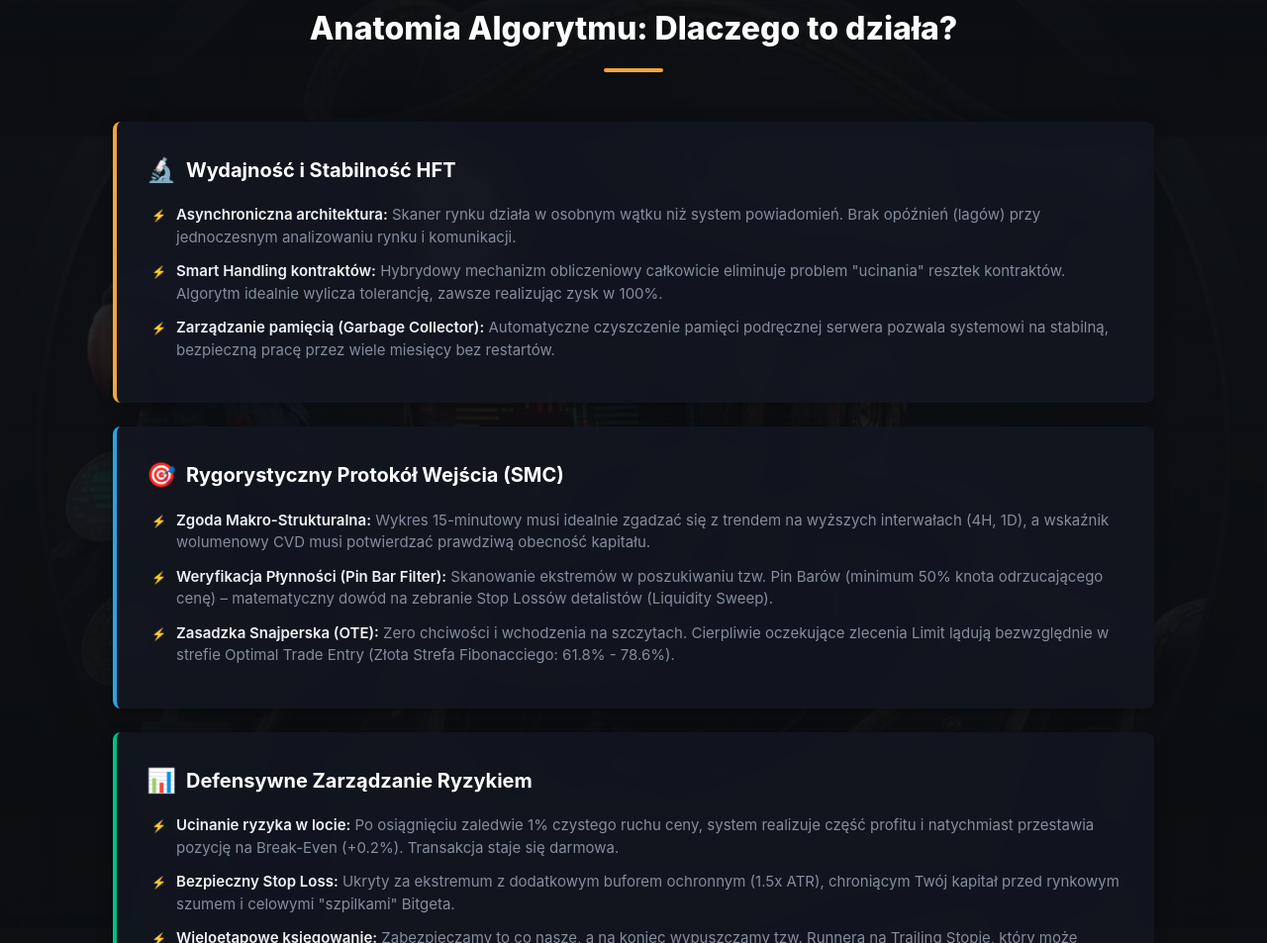
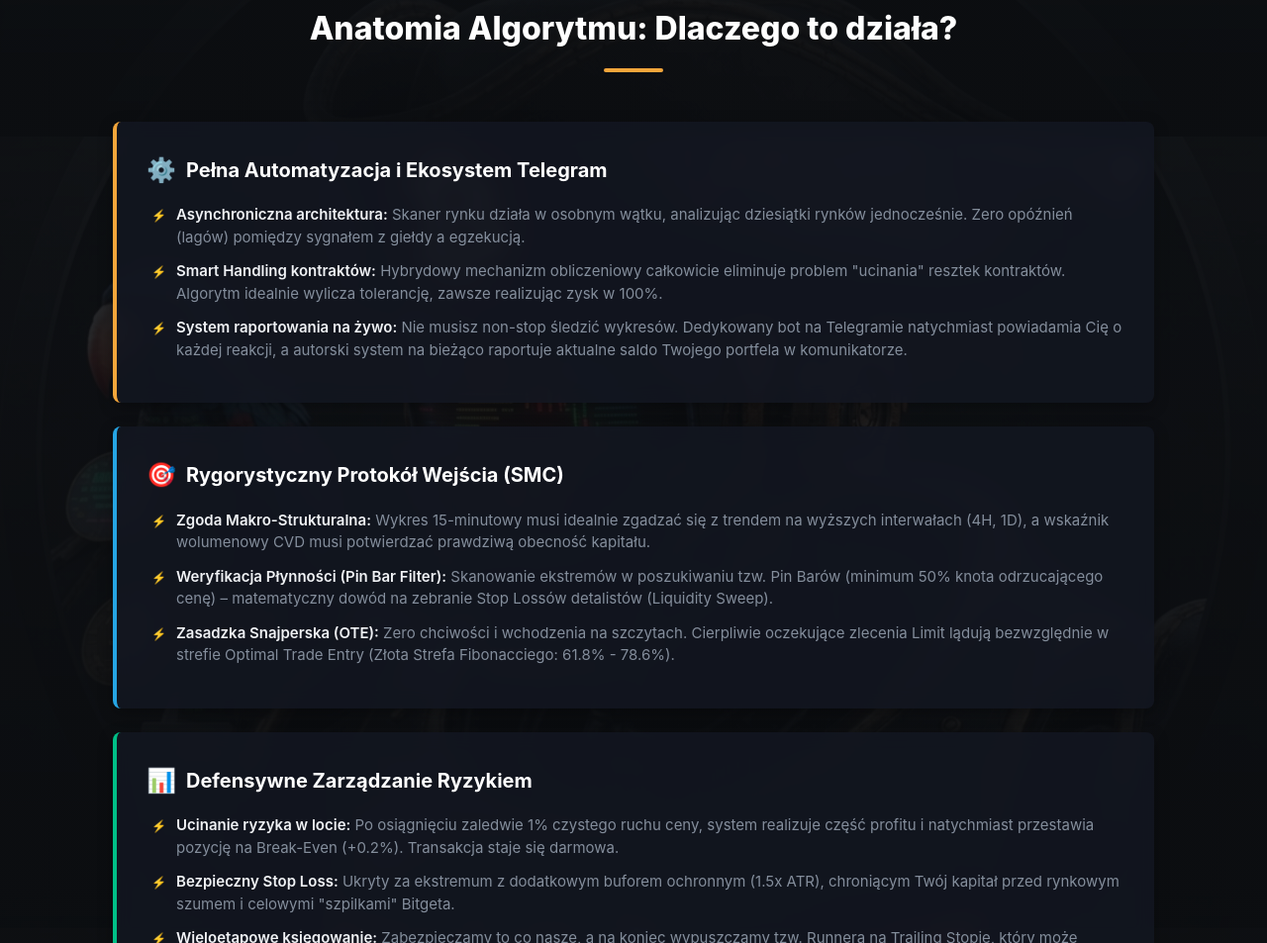
Before and after one commit to msliwa610-oss/czarnaperla-bot, a plain HTML site: page index.html in a window 1280 px wide. Shown: the part 1462-2415 px from the top of the page at 99% size. Drawn offline with Linux system fonts and the light colour scheme; a script that the page names is missing.

Commit message:
index.html

```diff
--- a/index.html
+++ b/index.html
@@ -64,7 +64,7 @@
         .section-title { font-size: 32px; font-weight: 800; text-align: center; margin-bottom: 50px; position: relative; color: #fff; }
         .section-title::after { content: ''; display: block; width: 60px; height: 4px; background-color: var(--accent-gold); margin: 15px auto 0 auto; border-radius: 2px;}
 
-        /* Results / Proof Section (NEW) */
+        /* Results / Proof Section */
         .results-grid { display: grid; grid-template-columns: repeat(auto-fit, minmax(320px, 1fr)); gap: 30px; margin-bottom: 40px; }
         .result-card { background-color: var(--card-bg); border: 1px solid var(--card-border); border-top: 4px solid var(--accent-green); border-radius: 12px; padding: 25px; backdrop-filter: blur(10px); box-shadow: 0 10px 30px rgba(0,0,0,0.5); }
         .result-header { display: flex; justify-content: space-between; align-items: center; border-bottom: 1px solid rgba(255,255,255,0.05); padding-bottom: 15px; margin-bottom: 15px; }
@@ -282,11 +282,11 @@
                 <h2 class="section-title">Anatomia Algorytmu: Dlaczego to działa?</h2>
 
                 <div class="anatomy-card">
-                    <h3><span>🔬</span> Wydajność i Stabilność HFT</h3>
+                    <h3><span>⚙️</span> Pełna Automatyzacja i Ekosystem Telegram</h3>
                     <ul class="anatomy-list">
-                        <li><strong>Asynchroniczna architektura:</strong> Skaner rynku działa w osobnym wątku niż system powiadomień. Brak opóźnień (lagów) przy jednoczesnym analizowaniu rynku i komunikacji.</li>
+                        <li><strong>Asynchroniczna architektura:</strong> Skaner rynku działa w osobnym wątku, analizując dziesiątki rynków jednocześnie. Zero opóźnień (lagów) pomiędzy sygnałem z giełdy a egzekucją.</li>
                         <li><strong>Smart Handling kontraktów:</strong> Hybrydowy mechanizm obliczeniowy całkowicie eliminuje problem "ucinania" resztek kontraktów. Algorytm idealnie wylicza tolerancję, zawsze realizując zysk w 100%.</li>
-                        <li><strong>Zarządzanie pamięcią (Garbage Collector):</strong> Automatyczne czyszczenie pamięci podręcznej serwera pozwala systemowi na stabilną, bezpieczną pracę przez wiele miesięcy bez restartów.</li>
+                        <li><strong>System raportowania na żywo:</strong> Nie musisz non-stop śledzić wykresów. Dedykowany bot na Telegramie natychmiast powiadamia Cię o każdej reakcji, a autorski system na bieżąco raportuje aktualne saldo Twojego portfela w komunikatorze.</li>
                     </ul>
                 </div>
 
```
